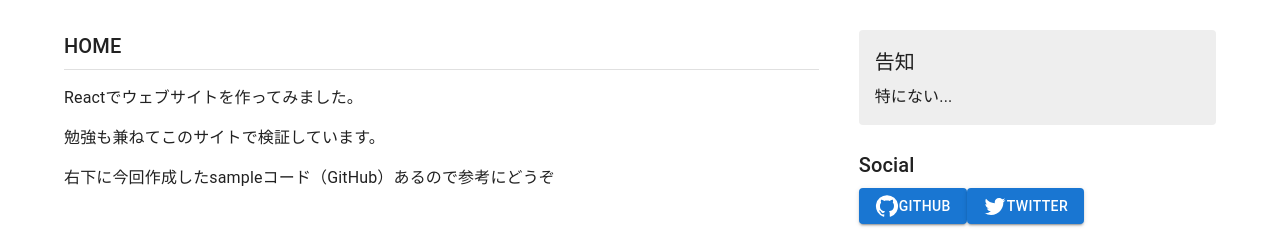
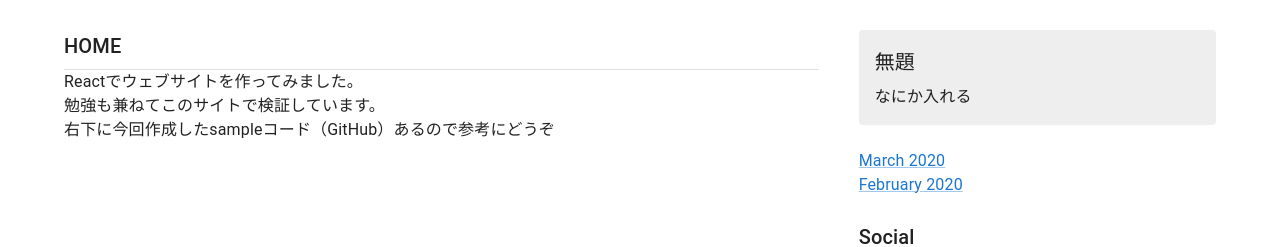
Before and after one commit to donnma777/training1, a React (Create React App) app: page / in a window 1280 px wide. Shown: the part 399-646 px from the top of the page. Built offline with nearby package versions, Linux system fonts and the light colour scheme.

Commit message:
エラーなおしたよ

```diff
--- a/src/Header.js
+++ b/src/Header.js
@@ -1,5 +1,5 @@
 import * as React from 'react';
-import PropTypes from 'prop-types';
+// import PropTypes from 'prop-types';
 import Toolbar from '@mui/material/Toolbar';
 import Button from '@mui/material/Button';
 import IconButton from '@mui/material/IconButton';
@@ -55,14 +55,14 @@ function Header() {
     );
 }
 
-Header.propTypes = {
-    sections: PropTypes.arrayOf(
-        PropTypes.shape({
-            title: PropTypes.string.isRequired,
-            url: PropTypes.string.isRequired,
-        }),
-    ).isRequired,
-    title: PropTypes.string.isRequired,
-};
+// Header.propTypes = {
+//     sections: PropTypes.arrayOf(
+//         PropTypes.shape({
+//             title: PropTypes.string.isRequired,
+//             url: PropTypes.string.isRequired,
+//         }),
+//     ).isRequired,
+//     title: PropTypes.string.isRequired,
+// };
 
 export default Header;
--- a/src/MainFeaturedPost.js
+++ b/src/MainFeaturedPost.js
@@ -58,14 +58,14 @@ function MainFeaturedPost(props) {
     );
 }
 
-MainFeaturedPost.propTypes = {
-    post: PropTypes.shape({
-        description: PropTypes.string.isRequired,
-        image: PropTypes.string.isRequired,
-        imageText: PropTypes.string.isRequired,
-        linkText: PropTypes.string.isRequired,
-        title: PropTypes.string.isRequired,
-    }).isRequired,
-};
+// MainFeaturedPost.propTypes = {
+//     post: PropTypes.shape({
+//         description: PropTypes.string.isRequired,
+//         image: PropTypes.string.isRequired,
+//         imageText: PropTypes.string.isRequired,
+//         linkText: PropTypes.string.isRequired,
+//         title: PropTypes.string.isRequired,
+//     }).isRequired,
+// };
 
 export default MainFeaturedPost;
--- a/src/page/Home.js
+++ b/src/page/Home.js
@@ -10,32 +10,26 @@ import Footer from '../Footer';
 import Divider from '@mui/material/Divider';
 import Typography from '@mui/material/Typography';
 
-const sections = [
-];
-
+const sections = [];
 
 const mainFeaturedPost = {
     image: 'https://source.unsplash.com/random',
 };
 
 const sidebar = {
-    title: '告知',
+    title: '無題',
     description:
-        '特にない...',
+        'なにか入れる',
     archives: [
-        { title: '', url: '#' },
-        { title: '', url: '#' },
+        { title: 'March 2020', url: '#' },
+        { title: 'February 2020', url: '#' },
     ],
     social: [],
 };
 
-
-
 const theme = createTheme();
 
-
-
-export default function Home() {
+export default function HOME() {
     return (
         <ThemeProvider theme={theme}>
             <CssBaseline />
@@ -43,6 +37,7 @@ export default function Home() {
                 <Header sections={sections} />
                 <main>
                     <MainFeaturedPost post={mainFeaturedPost} />
+
                     {/* ここから記事 */}
 
                     <Grid container spacing={5} sx={{ mt: 3 }}>
@@ -58,17 +53,21 @@ export default function Home() {
                             }}
                         >
                             <Typography variant="h6" gutterBottom>
-                                {/* {title} */}HOME
+                                {/* {title} */}
+                                HOME
                             </Typography>
                             <Divider />
 
                             <Typography>
-                                <p>Reactでウェブサイトを作ってみました。</p>
-                                <p>勉強も兼ねてこのサイトで検証しています。</p>
-                                <p>右下に今回作成したsampleコード（GitHub）あるので参考にどうぞ</p>
+                                Reactでウェブサイトを作ってみました。
+                            </Typography>
+                            <Typography>
+                                勉強も兼ねてこのサイトで検証しています。
 
                             </Typography>
-
+                            <Typography>
+                                右下に今回作成したsampleコード（GitHub）あるので参考にどうぞ
+                            </Typography>
                         </Grid>
                         {/* ここまで記事 */}
                         <Sidebar
--- a/src/page/Profile.js
+++ b/src/page/Profile.js
@@ -35,6 +35,8 @@ export default function Profile() {
                 <main>
                     <MainFeaturedPost post={mainFeaturedPost} />
 
+                    {/* ここから記事 */}
+
                     <Grid container spacing={5} sx={{ mt: 3 }}>
 
                         <Grid
@@ -54,16 +56,20 @@ export default function Profile() {
                             <Divider />
 
                             <Typography>
-                                <p>initial:M</p>
-                                <p>年齢性別:ご想像にお任せします</p>
-                                <p>プログラミングスキル:JavaScript,React</p>
-                                <p>使ったことあるOSとか:Windows,Linux,Cisco（マックって食べれるのかな( ﾟдﾟ)？？？）</p>
+                                initial:M
                             </Typography>
+                            <Typography>
+                                年齢性別:ご想像にお任せします
 
+                            </Typography>
+                            <Typography>
+                                プログラミングスキル:JavaScript,React
+                            </Typography>
+                            <Typography>
+                                使ったことあるOSとか:Windows,Linux,Cisco（マックって食べれるのかな( ﾟдﾟ)？？？）
+                            </Typography>
                         </Grid>
-
                         {/* ここまで記事 */}
-
                         <Sidebar
                             title={sidebar.title}
                             description={sidebar.description}
```
Also changed, not shown: src/Footer.js (+4 -4 lines), src/page/from.js (+6 -10 lines).
